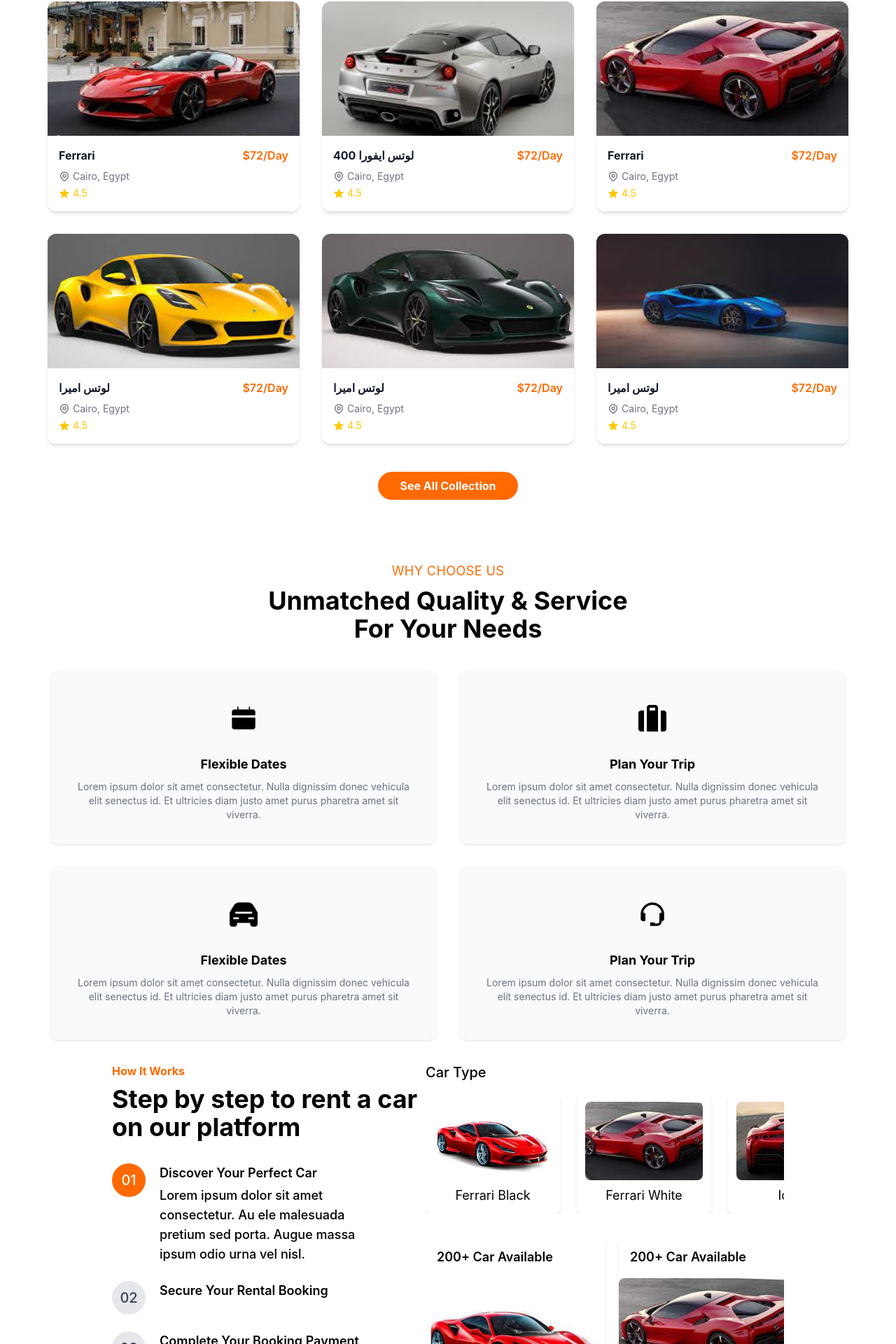
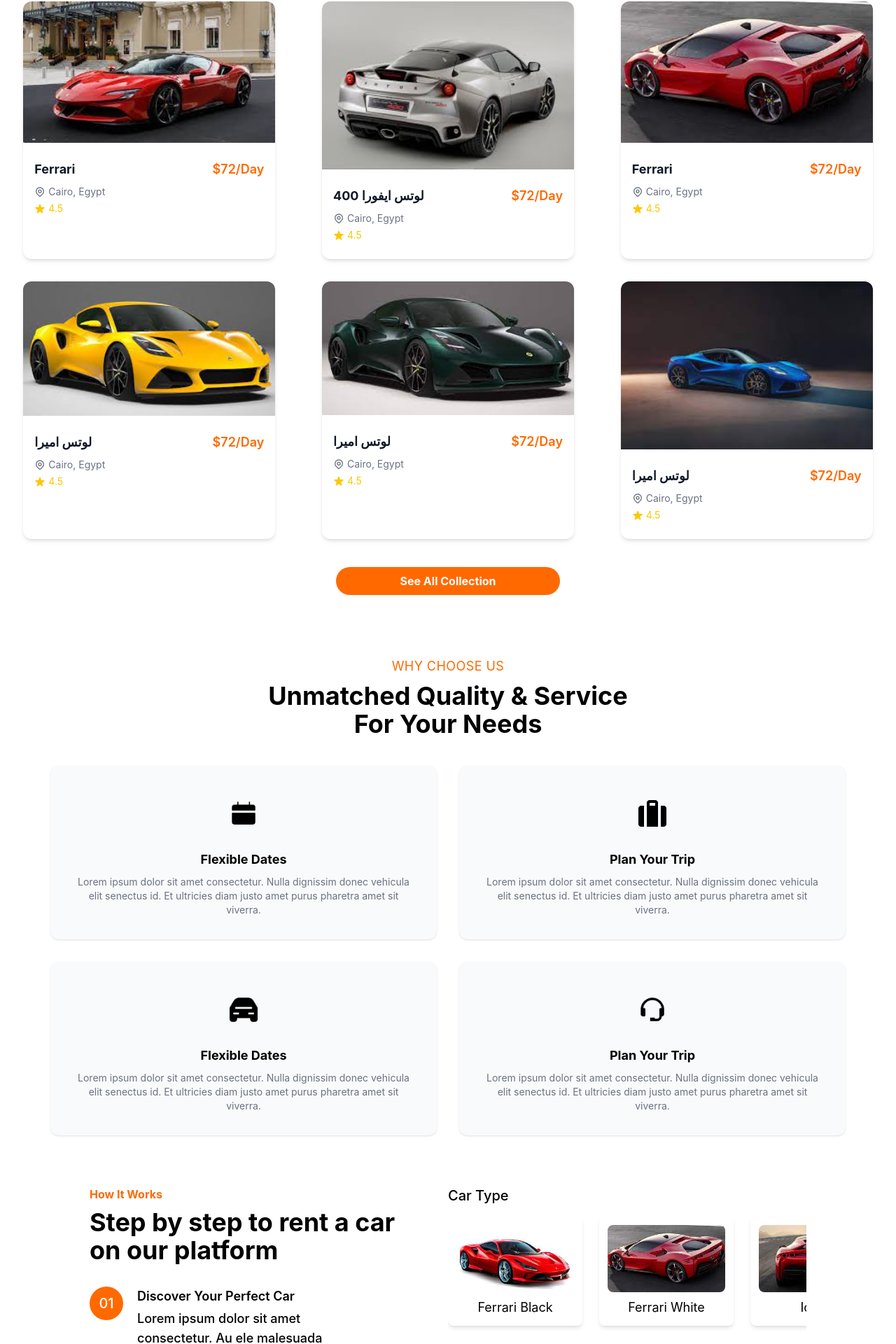
Before and after one commit to ahmedsayud/x-go, a React (Vite) app: page / in a window 1280 px wide. Shown: the part 848-2768 px from the top of the page at 70% size. Built offline with nearby package versions, Linux system fonts and the light colour scheme.

Commit message:
fix: remove unused React imports and CarList props

```diff
--- a/src/App.tsx
+++ b/src/App.tsx
@@ -1,4 +1,3 @@
-import React from 'react';
 import { BrowserRouter, Routes, Route } from 'react-router-dom';
 import Landing from './pages/Landing';
 import Login from './pages/Login';
--- a/src/components/AuthForm.tsx
+++ b/src/components/AuthForm.tsx
@@ -1,5 +1,3 @@
-import React from 'react'
-
 interface AuthFormProps {
   title: string
   children?: React.ReactNode
--- a/src/components/BookingSteps.tsx
+++ b/src/components/BookingSteps.tsx
@@ -1,5 +1,3 @@
-import React from 'react'
-
 const BookingSteps: React.FC<{ step: number }> = ({ step }) => {
   const steps = ['Details', 'Payment', 'Confirmation']
   return (
--- a/src/components/CarCard.tsx
+++ b/src/components/CarCard.tsx
@@ -1,5 +1,3 @@
- import React from 'react'
-
 interface CarCardProps {
   name: string
   image: string
@@ -9,20 +7,20 @@
 }
 
 const CarCard: React.FC<CarCardProps> = ({ name, image, price, location, rating }) => (
-  <div className="bg-white rounded-xl shadow-md overflow-hidden flex flex-col ">
+  <div className="bg-white rounded-xl shadow-md overflow-hidden flex flex-col w-full mx-auto h-[368px]">
     <img
       src={image}
       alt={name}
-      className="w-full h-48 object-cover"
+      className="w-full h-40 md:h-48 object-cover rounded-t mb-2 bg-gray-100"
       onError={(e) => {
         (e.target as HTMLImageElement).src = '/d715a1cb2f850c1a49ea75f003edab7156d9fc1c.jpg';
       }}
     />
-    <div className="p-4 flex-1 flex flex-col justify-between">
+    <div className=" p-4 flex-1 flex flex-col justify-between">
       <div>
         <div className="flex items-center justify-between mb-2">
-          <span className="font-bold text-gray-900">{name}</span>
-          <span className="text-orange-500 font-semibold">{price}</span>
+          <span className="font-bold text-base md:text-lg text-gray-900">{name}</span>
+          <span className="text-orange-500 font-semibold text-base md:text-lg">{price}</span>
         </div>
         <div className="flex items-center text-gray-500 text-sm mb-1">
           <svg className="w-4 h-4 mr-1" fill="none" stroke="currentColor" strokeWidth="2" viewBox="0 0 24 24"><path strokeLinecap="round" strokeLinejoin="round" d="M17.657 16.657L13.414 20.9a2 2 0 01-2.828 0l-4.243-4.243a8 8 0 1111.314 0z" /><path strokeLinecap="round" strokeLinejoin="round" d="M15 11a3 3 0 11-6 0 3 3 0 016 0z" /></svg>
@@ -31,7 +29,6 @@
         <div className="flex items-center text-yellow-400 text-sm">
           <svg className="w-4 h-4 mr-1" fill="currentColor" viewBox="0 0 20 20"><path d="M9.049 2.927c.3-.921 1.603-.921 1.902 0l1.286 3.967a1 1 0 00.95.69h4.178c.969 0 1.371 1.24.588 1.81l-3.385 2.46a1 1 0 00-.364 1.118l1.287 3.966c.3.922-.755 1.688-1.54 1.118l-3.385-2.46a1 1 0 00-1.175 0l-3.385 2.46c-.784.57-1.838-.196-1.54-1.118l1.287-3.966a1 1 0 00-.364-1.118L2.045 9.394c-.783-.57-.38-1.81.588-1.81h4.178a1 1 0 00.95-.69l1.286-3.967z" /></svg>
           {rating}
-
         </div>
       </div>
     </div>
--- a/src/components/CarList.tsx
+++ b/src/components/CarList.tsx
@@ -1,16 +1,13 @@
-import React from 'react'
-import CarCard from './CarCard'
-
 const cars = [
   { name: 'Ferrari', image: '/d715a1cb2f850c1a49ea75f003edab7156d9fc1c.jpg', price: '$200/day' },
   { name: 'Lamborghini', image: '/d715a1cb2f850c1a49ea75f003edab7156d9fc1c.jpg', price: '$250/day' },
   { name: 'Porsche', image: '/d715a1cb2f850c1a49ea75f003edab7156d9fc1c.jpg', price: '$180/day' },
 ]
 
-const CarList: React.FC = () => (
+const CarList = () => (
   <div className="grid grid-cols-1 md:grid-cols-3 gap-6">
-    {cars.map((car) => (
-      <CarCard key={car.name} {...car} />
+    {cars.map((car, idx) => (
+      <h1 key={car.name + idx}>{car.name}</h1>
     ))}
   </div>
 )
--- a/src/components/Card.tsx
+++ b/src/components/Card.tsx
@@ -1,5 +1,3 @@
-import React from 'react'
-
 interface CardProps {
   title: string
   children: React.ReactNode
--- a/src/components/Header.tsx
+++ b/src/components/Header.tsx
@@ -1,4 +1,3 @@
-import React from "react";
 import { Link } from "react-router-dom";
 import logo from "../assets/logo.png";
 
--- a/src/components/HowItWorks.tsx
+++ b/src/components/HowItWorks.tsx
@@ -1,5 +1,3 @@
-import React from "react";
-
 import car1 from "../assets/images (4).jfif";
 import car2 from "../assets/images (5).jfif";
 import car3 from "../assets/images (6).jfif";
@@ -118,8 +116,8 @@
 ];
 
 const HowItWorks: React.FC = () => (
-  <section className="flex flex-wrap justify-center items-start gap-10 max-w-6xl mx-auto p-8 mb-12">
-    <div className="max-w-md w-full">
+<section className="grid lg:grid-cols-2 sm:grid-cols-1 gap-10 sm:gap-y-12 max-w-6xl mx-auto p-8 mt-12 mb-12">
+    <div className="max-w-md mt-10 w-full min-w-[280px] flex-1">
       <h4 className="text-orange-500 font-bold text-base mb-2">How It Works</h4>
       <h2 className="font-bold text-2xl md:text-4xl mb-8">Step by step to rent a car on our platform</h2>
       <ol className="space-y-6">
@@ -144,36 +142,36 @@
         ))}
       </ol>
     </div>
-    <div className="max-w-lg w-full">
+    <div className="max-w-lg mt-10 w-full min-w-[280px] flex-1">
       <div className="mb-8">
         <h4 className="font-medium text-xl md:text-2xl mb-4">Car Type</h4>
-        <div className="flex flex-row gap-4 w-full overflow-x-auto hide-scrollbar">
+        <div className="flex flex-row gap-4 w-full overflow-x-auto hide-scrollbar pb-2">
           {cars.map((car) => (
             <div
               key={car.id}
-              className="flex-shrink-0 w-48 md:w-56 bg-white rounded-lg shadow-md p-3 mr-2 last:mr-0"
+              className="flex-shrink-0 w-40 md:w-48 bg-white rounded-lg shadow-md p-3 mr-2 last:mr-0"
             >
               <img
                 src={car.image}
                 alt={car.name}
-                className="object-cover rounded-lg mb-2 w-full h-28 md:h-32"
+                className="object-cover rounded-lg mb-2 w-full h-24 md:h-32"
               />
               <h5 className="font-normal text-base md:text-lg text-center">{car.name}</h5>
             </div>
           ))}
         </div>
       </div>
-      <div className="flex flex-row gap-5 w-full overflow-x-auto hide-scrollbar">
+      <div className="flex flex-row gap-5 w-full overflow-x-auto hide-scrollbar pb-2">
         {cars.map((car) => (
           <div
             key={car.id}
-            className="flex flex-col gap-y-4 flex-shrink-0 w-64 md:w-72 h-[400px] rounded-lg shadow-md bg-white"
+            className="flex flex-col gap-y-4 flex-shrink-0 w-56 md:w-64 h-[370px] md:h-[400px] rounded-lg shadow-md bg-white"
           >
             <h1 className="font-semibold text-lg md:text-2xl p-4">200+ Car Available</h1>
             <img
               src={car.image}
               alt={car.name}
-              className="object-cover rounded-lg mb-2 w-full h-40 md:h-48"
+              className="object-cover rounded-lg mb-2 w-full h-32 md:h-48"
             />
             <div className="p-4">
               <p className="font-medium text-base md:text-lg">{car.name}</p>
--- a/src/components/WhyChooseCard.tsx
+++ b/src/components/WhyChooseCard.tsx
@@ -1,5 +1,3 @@
-import React from 'react';
-
 interface WhyChooseCardProps {
   icon?: React.ReactNode;
   image?: string;
@@ -8,7 +6,7 @@
 }
 
 const WhyChooseCard: React.FC<WhyChooseCardProps> = ({ icon, image, title, description }) => (
-  <div className="bg-gray-50 rounded-xl shadow p-8 flex flex-col items-center text-center w-[552px]">
+  <div className="bg-gray-50 m-auto rounded-xl shadow p-8 flex flex-col items-center text-center w-[552px]">
     <span className=" text-orange-500 rounded-full p-4 mb-4 flex items-center justify-center">
       {image ? (
         <img src={image} alt={title + ' icon'} className="w-10 h-10 object-contain" />
--- a/src/pages/Landing.tsx
+++ b/src/pages/Landing.tsx
@@ -81,7 +81,7 @@
         </h1>
       </section>
       <section
-        className="relative w-full max-w-6xl mx-auto bg-white rounded-2xl pb-10  py-10 mb-12 flex flex-col items-center"
+        className="relative w-full max-w-6xl mx-auto bg-white rounded-2xl pb-10 py-10 mb-12 flex flex-col items-center px-4 md:px-8"
         style={{ zIndex: 2 }}
       >
         <h2 className="text-xl md:text-2xl font-bold text-orange-500 text-center mb-1">
@@ -90,6 +90,8 @@
         <h3 className="text-2xl md:text-3xl font-bold text-gray-900 text-center mb-6">
           Explore Our Collection Cars
         </h3>
+
+        {/* أزرار الفلترة */}
         <div className="flex flex-wrap gap-3 justify-center mb-8">
           <button className="bg-orange-100 text-orange-500 font-semibold rounded-full px-5 py-1 text-sm">
             All Type
@@ -104,29 +106,33 @@
             Lamborghini
           </button>
         </div>
-        {/* بيانات السيارات */}
-        <div className="  mx-auto grid grid-cols-3  place-items-center gap-8">
-          {" "}
+
+        {/* شبكة السيارات */}
+        <div className="w-full grid sm:w-[80%] sm:grid-cols-1 lg:grid-cols-3 gap-8">
           {cars.map((car, i) => (
-            <div key={i} className="w-[360px]">
+            <div key={i} className="w-full  max-w-[360px]  mx-auto">
               <CarCard {...car} />
             </div>
           ))}
         </div>
-        <button className="mt-10 bg-orange-500 hover:bg-orange-600 text-white font-bold rounded-full px-8 py-2 transition">
+
+        {/* زر عرض المزيد */}
+        <button className="mt-10 bg-orange-500 hover:bg-orange-600 text-white font-bold rounded-full px-8 py-2 transition w-full max-w-xs mx-auto">
           See All Collection
         </button>
       </section>
+
       {/* WHY CHOOSE US SECTION */}
-      <section className="w-full max-w-6xl mx-auto pt-10 mb-16 flex flex-col items-center">
-        <h4 className="text-orange-500  text-lg mb-2 mt-2 tracking-wide">
+      <section className="w-full max-w-6xl mx-auto pt-10 mb-16 flex flex-col items-center px-4 md:px-8">
+        <h4 className="text-orange-500 text-lg mb-2 mt-2 tracking-wide">
           WHY CHOOSE US
         </h4>
-        <h2 className="text-2xl md:text-4xl font-bold text-center mb-10 w-[500]">
+        <h2 className="text-2xl md:text-4xl font-bold text-center mb-10 w-full  max-w-xl">
           Unmatched Quality & Service
           <br /> For Your Needs
         </h2>
-        <div className="grid grid-cols-2 md:grid-cols-2 gap-8 ">
+
+        <div className="grid   sm:grid-cols-1 lg:grid-cols-2 gap-6 m-auto  md:gap-8 ">
           <WhyChooseCard
             image={icon1}
             title="Flexible Dates"
@@ -149,21 +155,20 @@
           />
         </div>
       </section>
+
       <HowItWorks />
       {/* Download App Section */}
-      <section className="w-fill flex-col  flex items-center justify-center mt-10">
-        <div
-          className="w-[80%]  bg-gradient-to-t from-[#e69220] via-[#f7c26c] to-[#fff8ff]  py-12 text-center rounded-lg	  "
-        >
-          <h2 className="text-2xl md:text-3xl font-bold mb-6 text-center ">
+      <section className="w-full flex flex-col items-center justify-center mt-10 px-2">
+        <div className="w-[80%]  bg-gradient-to-t from-[#e69220] via-[#f7c26c] to-[#fff8ff] py-8 md:py-12 text-center rounded-lg">
+          <h2 className="text-xl md:text-3xl font-bold mb-4 md:mb-6 text-center ">
             Download Our App
           </h2>
-          <p className=" mb-8 text-center max-w-md mx-auto">
+          <p className="mb-6 md:mb-8 text-center max-w-md mx-auto text-sm md:text-base">
             Get the best car rental experience on your mobile. Download our app
             now from the App Store or Google Play!
           </p>
-          <div className="flex flex-row gap-4 justify-center items-center">
-            <a href="#" target="_blank" rel="noopener noreferrer">
+          <div className="grid sm:grid-cols-1 lg:grid-cols-2 gap-4 w-[280px] m-auto justify-items-center	 items-center">
+            <a href="#" target="_blank" rel="noopener noreferrer ">
               <img
                 src={appStoreImg}
                 alt="Download on the App Store"
```
Also changed, not shown: src/components/Footer.tsx (+5 -6 lines).
